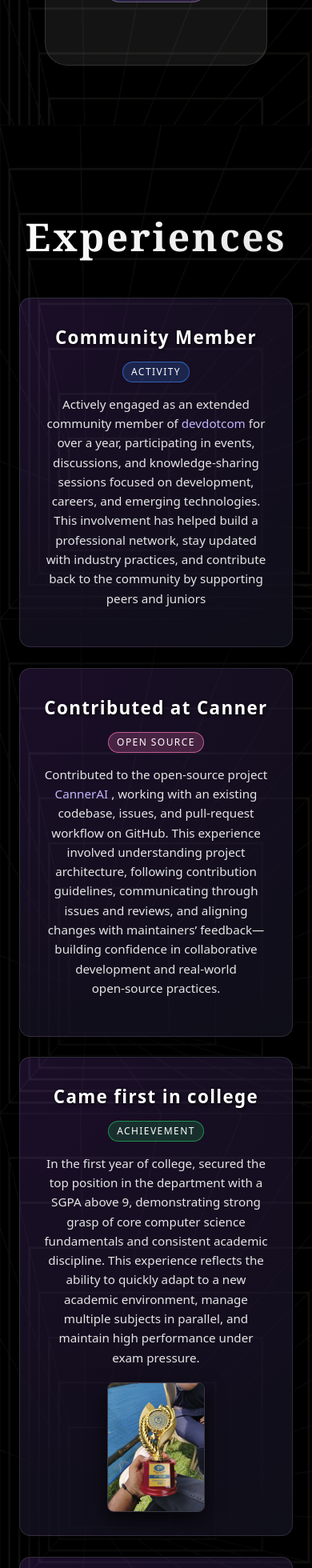
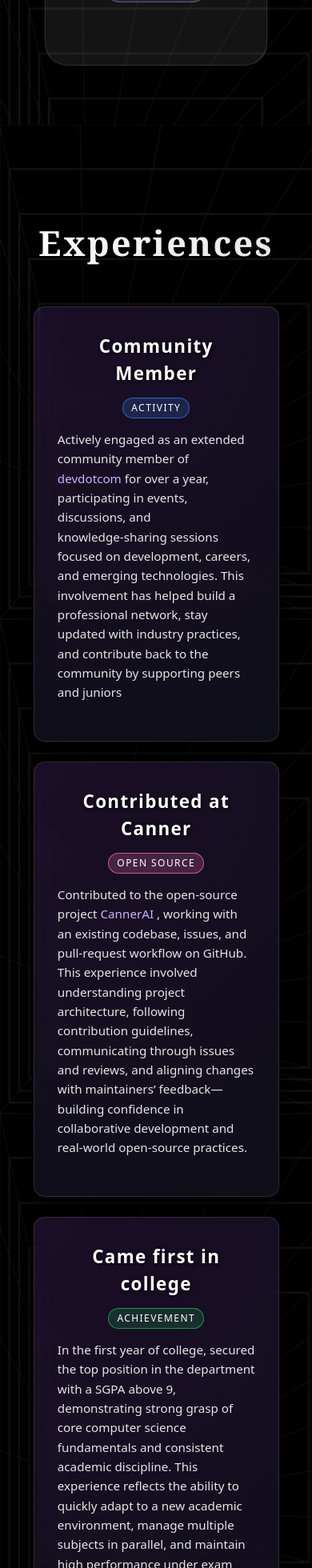
Before and after one commit to Poushali-02/portfolio, a React (Vite) app: page / in a window 390 px wide. Shown: the part 10002-11962 px from the top of the page at 80% size. Built offline with nearby package versions, Linux system fonts and the light colour scheme; no server answers.

Commit message:
fixed experiences

```diff
--- a/src/Components/experiences.jsx
+++ b/src/Components/experiences.jsx
@@ -45,8 +45,8 @@ function ExperienceCard({ exp }) {
 function ExperiencesSection() {
   return (
     <div id="experiences" className="portfolio-bg">
-      <section className="skills-section">
-        <div className="skills-title">
+      <section className="experiences-section">
+        <div className="experiences-title">
           <h2>Experiences</h2>
         </div>
 
--- a/src/Css/experiences.css
+++ b/src/Css/experiences.css
@@ -1,28 +1,25 @@
 .experiences-section {
   min-height: 100vh;
-  padding: 4rem 2rem 5rem;
+  padding: 5rem 2rem 6rem;
+  box-sizing: border-box;
   color: #ffffff;
-  font-family: "Poppins", system-ui, -apple-system, BlinkMacSystemFont,
-    "Segoe UI", sans-serif;
-
-  opacity: 0;
-  transform: translateY(24px);
-  animation: expFadeUp 0.7s ease-out forwards;
+  font-family: 'Poppins', system-ui, -apple-system, sans-serif;
+  position: relative;
+  overflow: hidden;
 }
 
 .experiences-title {
   color: #fff;
-  font-size: 3vw;
-  font-family: 'Merriweather', 'Georgia', serif;
-  font-weight: 800;
+  font-size: clamp(2.5rem, 4vw, 4rem);
+  font-family: 'Merriweather', Georgia, serif;
+  font-weight: 400;
+  margin-bottom: 3vw;
   text-align: center;
-  letter-spacing: 0.18em;
-  margin-bottom: 2rem;
-
-  opacity: 0;
-  transform: translateY(16px);
-  animation: expTitleUp 0.65s ease-out forwards;
-  animation-delay: 0.1s;
+  letter-spacing: 0.12em;
+  background: linear-gradient(135deg, #ffffff 0%, #e5e5e5 100%);
+  -webkit-background-clip: text;
+  -webkit-text-fill-color: transparent;
+  background-clip: text;
 }
 
 .exp-grid {
@@ -189,14 +186,26 @@
   to   { opacity: 1; transform: translateY(0) scale(1); }
 }
 
+
 @media (max-width: 900px) {
+  .experiences-title {
+    font-size: 1.8rem;
+    letter-spacing: 0.08em;
+    margin-bottom: 2rem;
+  }
+
   .exp-grid {
+    padding: 2.5vw;
     grid-template-columns: 1fr;
     gap: 1.6rem;
   }
+  .exp-card-description{
+    text-align: left;
+  }
 
-  .experiences-title {
-    font-size: 32px;
-    letter-spacing: 0.14em;
+  .exp-card-images {
+    flex-direction: column;
+    gap: 1vw;
+    margin-top: 0.4rem;
   }
 }
```
